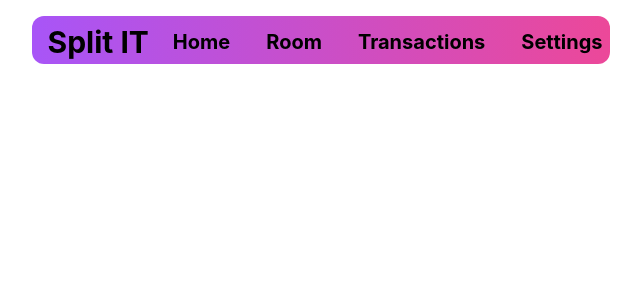
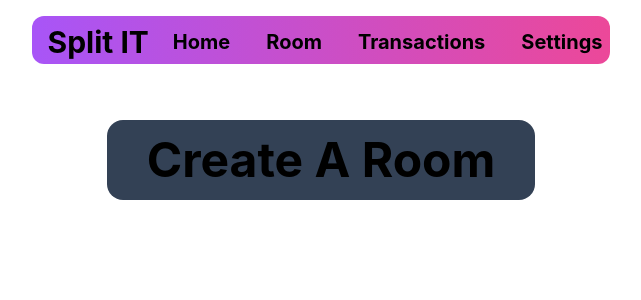
Before and after one commit to ayush035/SplitIT, a Next.js app in the folder splitit/: page / in a window 1280 px wide. Shown: the top 300 px of the page, without its empty margins (319-960 px from the left). Built offline with nearby package versions, Linux system fonts and the light colour scheme.

Commit message:
Update index.tsx

```diff
--- a/splitit/pages/index.tsx
+++ b/splitit/pages/index.tsx
@@ -14,6 +14,16 @@ export default function Home() {
       <Navbar />
 
       <main >
+        <div className='flex justify-center items-center my-14'>
+          <div className='rounded-2xl bg-slate-700 '>
+            <div className=' text-5xl text-gradient-to-r from-purple-500 to-pink-500 cursor-pointer  transition ease-in-out delay-50 hover:-translate-y-2 rounded-3xl font-bold my-4 mx-10'>
+              Create A Room
+
+            </div>
+
+          </div>
+
+        </div>
 
       </main>
 
```
